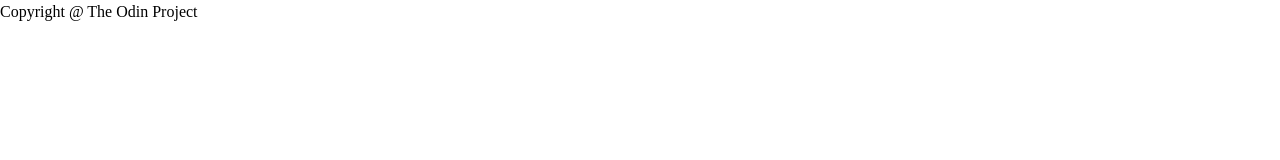
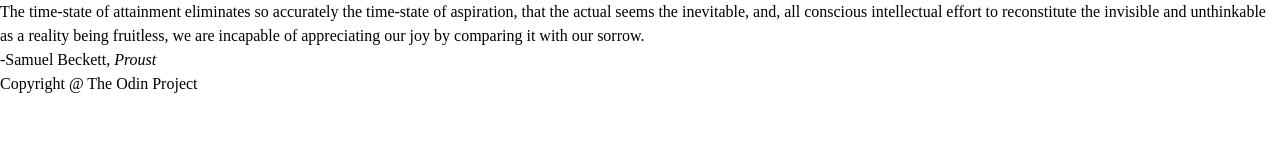
Before and after one commit to m-mackey/landing-page, a plain HTML site: page index.html in a window 1280 px wide. Drawn offline with Linux system fonts and the light colour scheme.

Commit message:
Add quote text

```diff
--- a/index.html
+++ b/index.html
@@ -18,7 +18,19 @@
     <main>
         <div id="intro"></div>
         <div id="img-section"></div>
-        <div id="quote"></div>
+
+        <div id="quote">
+            <figure>
+                <blockquote>
+                    <p>The time-state of attainment eliminates so accurately the time-state of aspiration,
+                        that the actual seems the inevitable, and, all conscious intellectual effort to reconstitute the
+                        invisible and unthinkable as a reality being fruitless, we are incapable of appreciating our joy
+                        by comparing it with our sorrow. </p>
+                </blockquote>
+                <figcaption>-Samuel Beckett, <cite>Proust</cite></figcaption>
+            </figure>
+        </div>
+
         <div id="sign-up"></div>
     </main>
 
```
